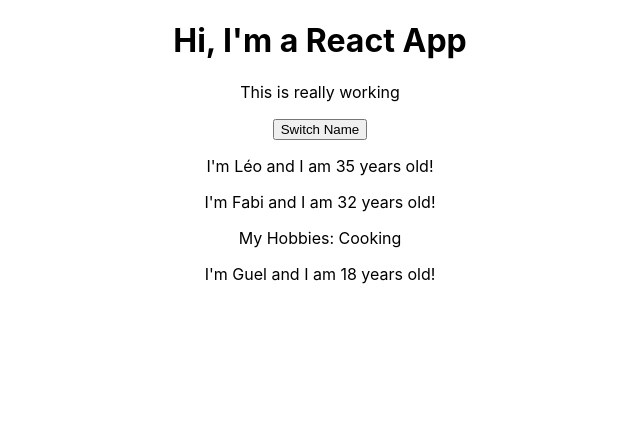
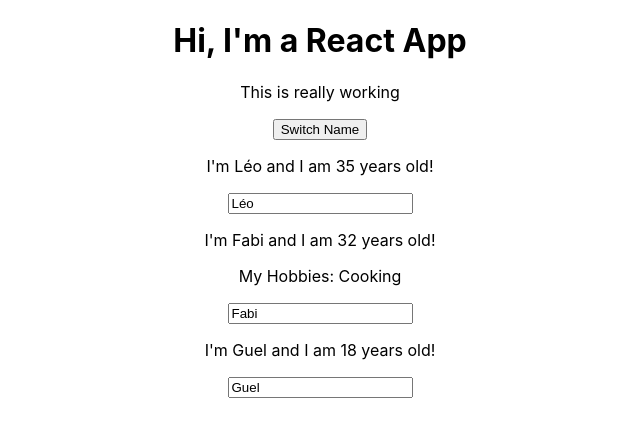
Before and after one commit to leogsouza/react-course, a React (Create React App) app in the folder react-complete-guide/: page / in a window 1280 px wide. Shown: the top 436 px of the page, without its empty margins (320-960 px from the left). Built offline with nearby package versions, Linux system fonts and the light colour scheme.

Commit message:
Add two way binding

```diff
--- a/react-complete-guide/src/App.js
+++ b/react-complete-guide/src/App.js
@@ -11,11 +11,21 @@
     ]
   }
 
-  switchNameHandler = () => {
+  switchNameHandler = (newName) => {
+    this.setState( {
+      persons: [
+        { name: newName, age: 36},
+        { name: "Fabiana", age: 37},
+        { name: "Miguel", age: 7},
+      ]
+    })
+  }
+
+  nameChangedHandler = (event) => {
     this.setState( {
       persons: [
         { name: "Leonardo", age: 36},
-        { name: "Fabiana", age: 37},
+        { name: event.target.value, age: 37},
         { name: "Miguel", age: 7},
       ]
     })
@@ -26,10 +36,18 @@
       <div className="App">
         <h1>Hi, I'm a React App</h1>
         <p>This is really working</p>
-        <button onClick={this.switchNameHandler}>Switch Name</button>
-        <Person name={this.state.persons[0].name} age={this.state.persons[0].age} />
-        <Person name={this.state.persons[1].name} age={this.state.persons[1].age}>My Hobbies: Cooking</Person>
-        <Person name={this.state.persons[2].name} age={this.state.persons[2].age} />
+        <button onClick={() => this.switchNameHandler("Nado")}>Switch Name</button>
+        <Person
+          name={this.state.persons[0].name}
+          age={this.state.persons[0].age} />
+        <Person
+          name={this.state.persons[1].name}
+          age={this.state.persons[1].age}
+          click={this.switchNameHandler.bind(this, "Léo")}
+          changed={this.nameChangedHandler}>My Hobbies: Cooking</Person>
+        <Person
+          name={this.state.persons[2].name}
+          age={this.state.persons[2].age} />
 
       </div>
     );
--- a/react-complete-guide/src/Person/Person.js
+++ b/react-complete-guide/src/Person/Person.js
@@ -3,8 +3,9 @@
 const person = (props) => {
   return (
     <div>
-      <p>I'm {props.name} and I am {props.age} years old!</p>
+      <p onClick={props.click}>I'm {props.name} and I am {props.age} years old!</p>
       <p>{props.children}</p>
+      <input type="text" onChange={props.changed} value={props.name} />
     </div>
   )
 }
```
